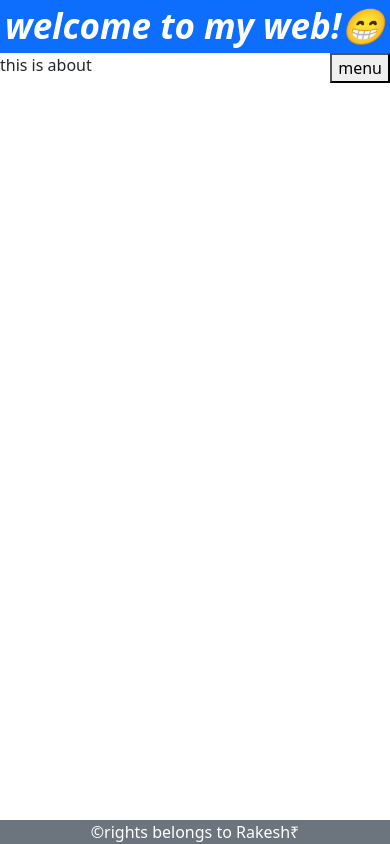
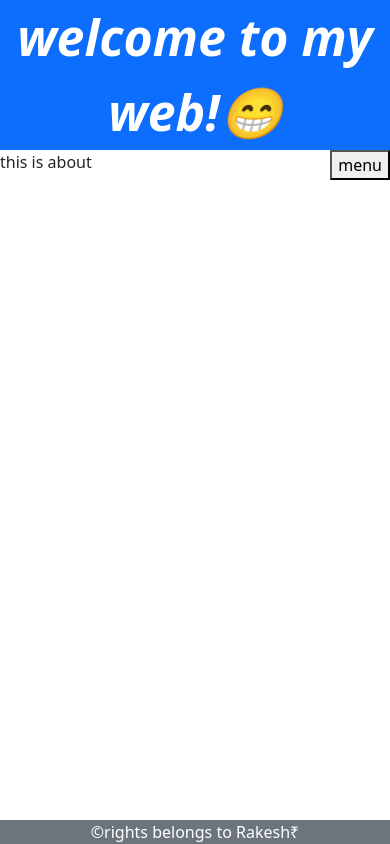
Before and after one commit to rakeshkarpuram03/9amreact, a Next.js app: page /about in a window 390 px wide. Built offline with nearby package versions, Linux system fonts and the light colour scheme.

Commit message:
mobile-menu changes

```diff
--- a/src/styles/globals.css
+++ b/src/styles/globals.css
@@ -28,10 +28,7 @@ body{
   width:100%
 
 }
-.active-menu{
-  color:red;
-  text-shadow: 1px 1px 1px whitesmoke;
-}
+
 .mobile-menu-btn{
   position: absolute;
   right:0px
--- a/src/styles/media.css
+++ b/src/styles/media.css
@@ -1,6 +1,5 @@
-@media screen and (max-width:600px){
+@media screen  and(max-width:600px){
     .header{
-        font-size:35px;
+        font-size: 35px;
     }
-
 }
```
